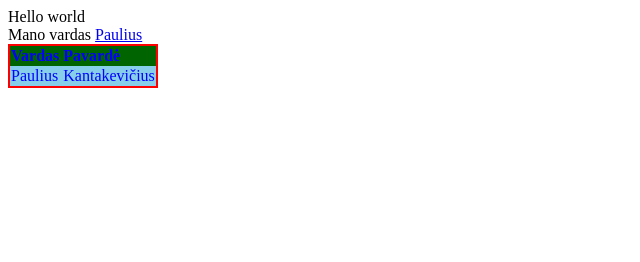
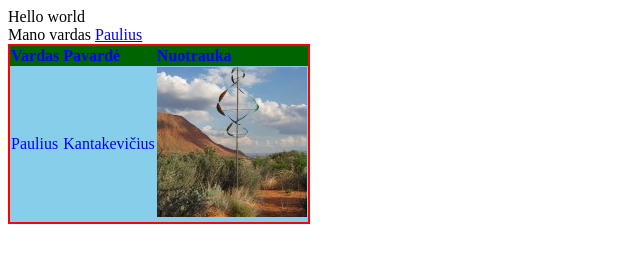
Before and after one commit to Pauliusasz/Hello-JavaScript, a plain HTML site: page index.html in a window 1280 px wide. Shown: the whole page, without its empty margins (0-640 px from the left). Drawn offline with Linux system fonts and the light colour scheme.

Commit message:
Added photos

```diff
--- a/index.html
+++ b/index.html
@@ -22,11 +22,13 @@ Mano vardas <a href="https://www.facebook.com/paulius.kantakevicius.1">Paulius</
 	<thead style="background: darkgreen;font-weight: bold;}">
 		<td>Vardas<td>
 		<td>Pavardė</td>
+		<td>Nuotrauka</td>
 	</thead>
 	<tbody style="background: skyblue;">
 		<tr>
 			<td>Paulius<td>
 			<td>Kantakevičius</td>
+			<td><img src="images/Wind-Dancer-150x150.jpg"></td>
 		</tr>
 	</tbody>
 </table>
```
Also changed, not shown: images/Wind-Dancer-150x150.jpg (added).
